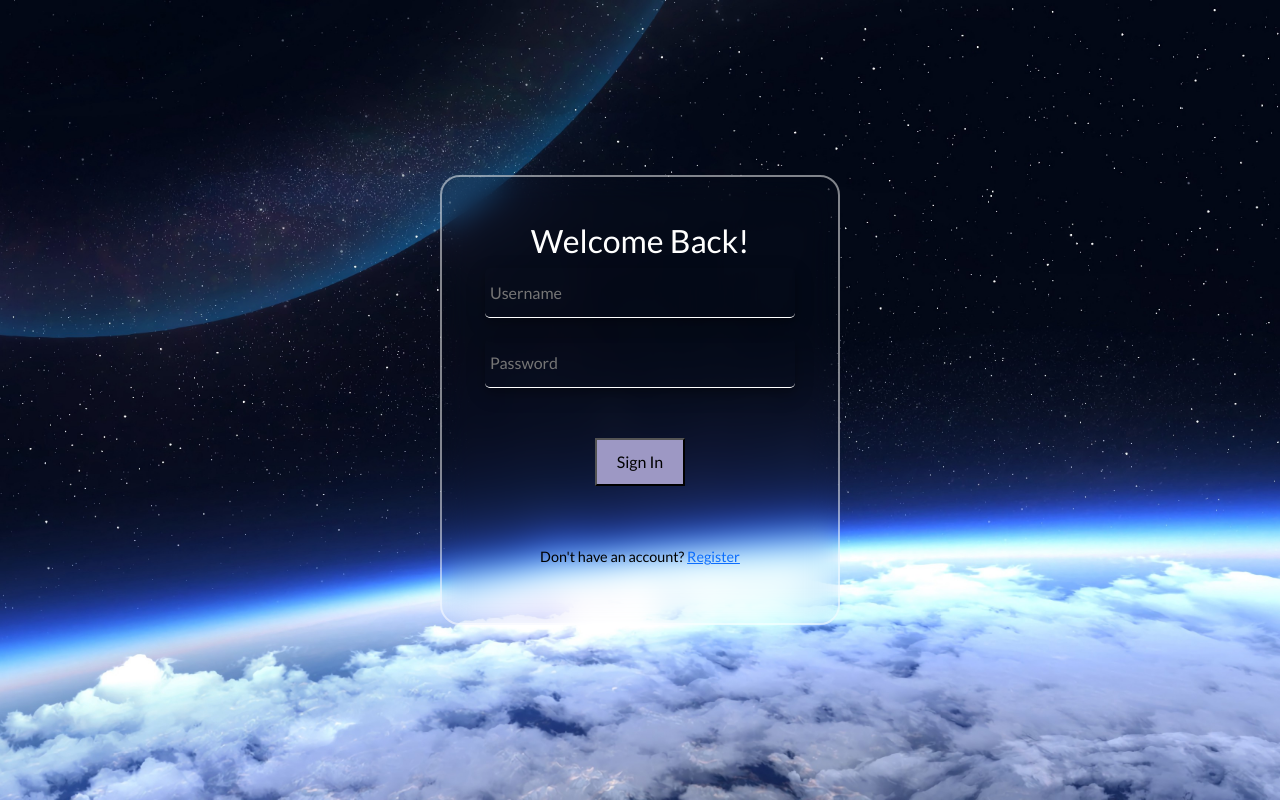
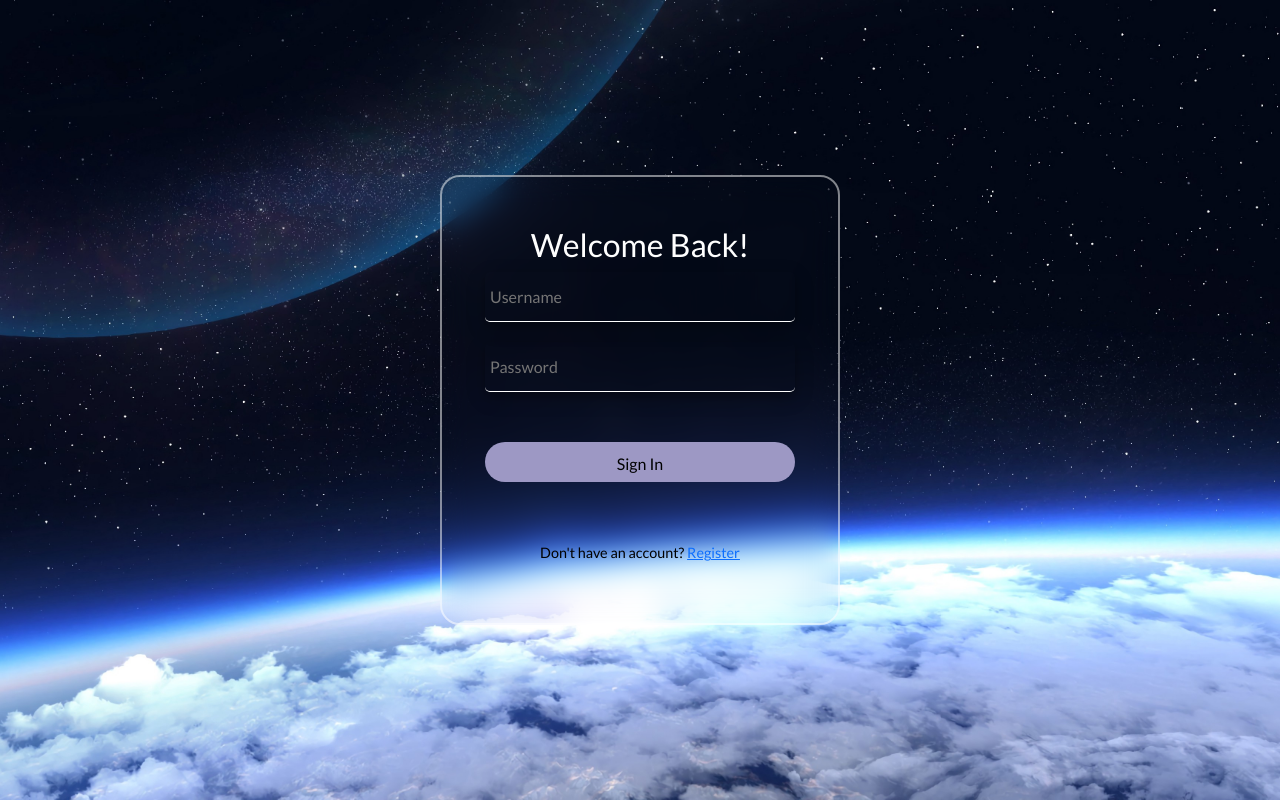
Before and after one commit to FutureWave-Technologies-LLC/DummyWebsiteReact2, a React (Create React App) app: page /login in a window 1280 px wide. Built offline with nearby package versions, Linux system fonts and the light colour scheme; a web font is replaced by a local one.

Commit message:
fixed className, changed to localhost

```diff
--- a/src/pages/LoginPage/LoginPage.js
+++ b/src/pages/LoginPage/LoginPage.js
@@ -22,7 +22,7 @@ const LoginPage = () => {
 
     const handleSignIn = async (e) => {
         e.preventDefault()
-        axios.get("http://3.17.148.157:8000/users/login/", {
+        axios.get("http://localhost:8000/users/login/", {
             params: {
                 username: username,
                 password: password,
@@ -74,7 +74,7 @@ const LoginPage = () => {
                 />
                 {error && <h3 style = {{color:"red"}}>{error}</h3>}
                 <div className='signin-form'>
-                <button type="signin-button" onClick={handleSignIn}>
+                <button className="signin-button" onClick={handleSignIn}>
                     Sign In
                 </button>
                 </div>
--- a/src/pages/SignUpPage/SignUpPage.js
+++ b/src/pages/SignUpPage/SignUpPage.js
@@ -20,7 +20,7 @@ function SignUpPage() {
 
         if (hasNoWhiteSpace(username) && hasNoWhiteSpace(password)
              && hasNoWhiteSpace(fname) && hasNoWhiteSpace(lname)) {
-            axios.post("http://3.17.148.157:8000/users/sign_up/", {
+            axios.post("http://localhost:8000/users/sign_up/", {
                 username: username,
                 password: password,
                 first_name: fname,
@@ -81,7 +81,7 @@ function SignUpPage() {
                 />
             {error && <h3 style = {{color:"red"}}>{error}</h3>}
             <div className = "signup-form">
-            <button type ="signup-button" onClick={submitCredentials}>Sign Up</button>
+            <button className ="signup-button" onClick={submitCredentials}>Sign Up</button>
             </div>
             <div className = "login-link">
                 Already have an account?{' '}
```
